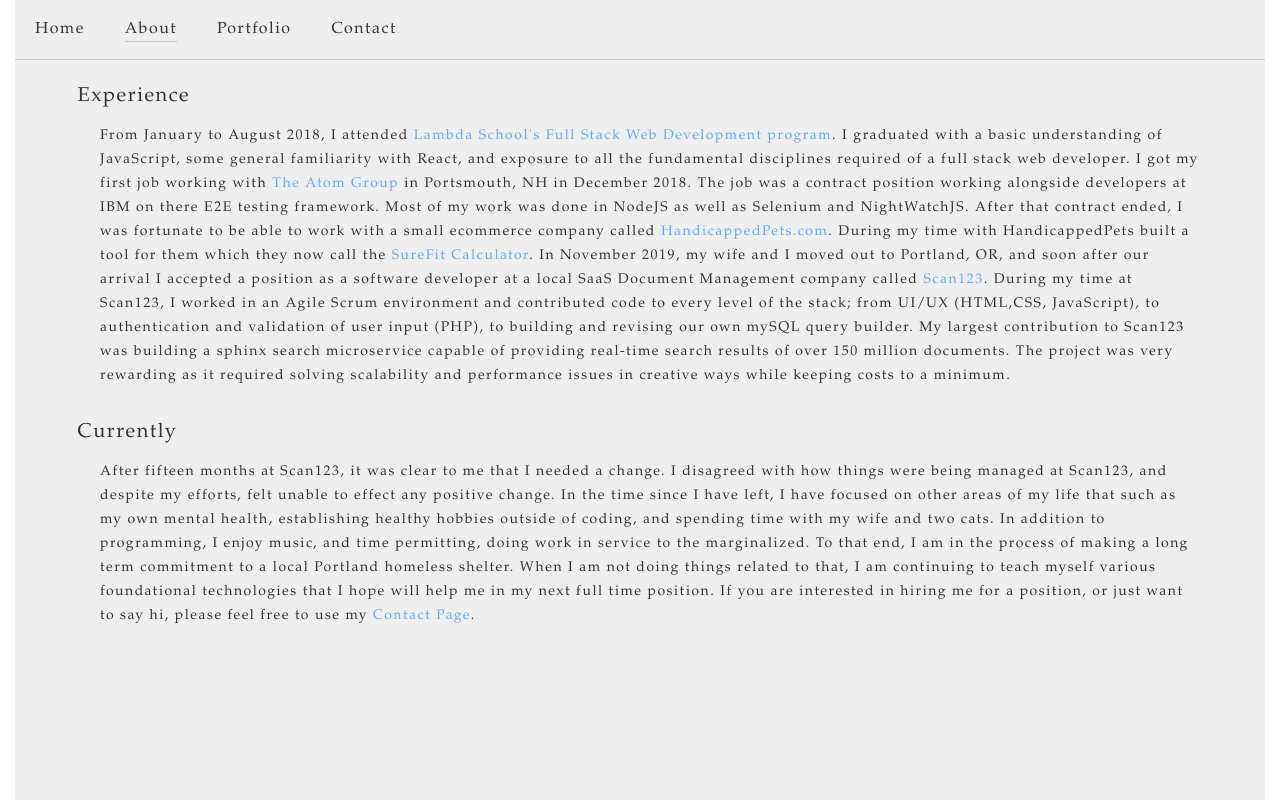
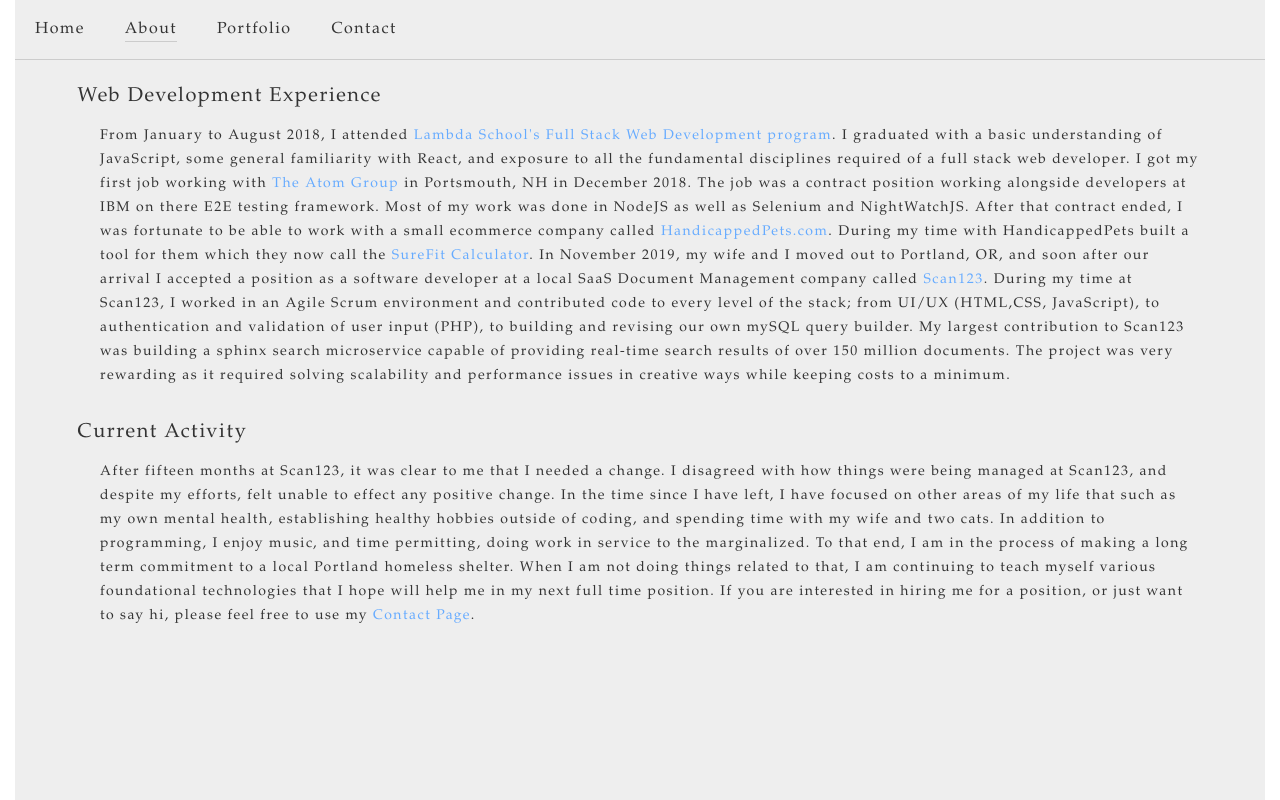
Before and after one commit to waltersgwoodward/portfolio, a React (Create React App) app: page /about in a window 1280 px wide. Built offline with nearby package versions, Linux system fonts and the light colour scheme.

Commit message:
Update Bio - Update paragraph header names

```diff
--- a/src/components/About/Bio.js
+++ b/src/components/About/Bio.js
@@ -40,7 +40,7 @@
                         </div>
                     </div>
                     <div className="page-paragraph__wrap">
-                        <div className="page-paragraph__header">Experience</div>
+                        <div className="page-paragraph__header">Web Development Experience</div>
                         <div className="page__paragraph">From January to August 2018, I attended <BioLink href="https://lambdaschool.com/courses/full-stack-web-development" title="Lambda School's Full Stack Web Development program"/>.
 I graduated with a basic understanding of JavaScript, some general familiarity with React, and exposure to all the fundamental disciplines required of a full stack web developer.
 I got my first job working with <BioLink href="https://www.theatomgroup.com/" title="The Atom Group"/> in Portsmouth, NH in December 2018.
@@ -55,7 +55,7 @@
                         </div>
                     </div>
                     <div className="page-paragraph__wrap">
-                        <div className="page-paragraph__header">Currently</div>
+                        <div className="page-paragraph__header">Current Activity</div>
                         <div className="page__paragraph">After fifteen months at Scan123, it was clear to me that I needed a change.
 I disagreed with how things were being managed at Scan123, and despite my efforts, felt unable to effect any positive change.
 In the time since I have left, I have focused on other areas of my life that such as my own mental health, establishing healthy hobbies outside of coding, and spending time with my wife and two cats.
```
